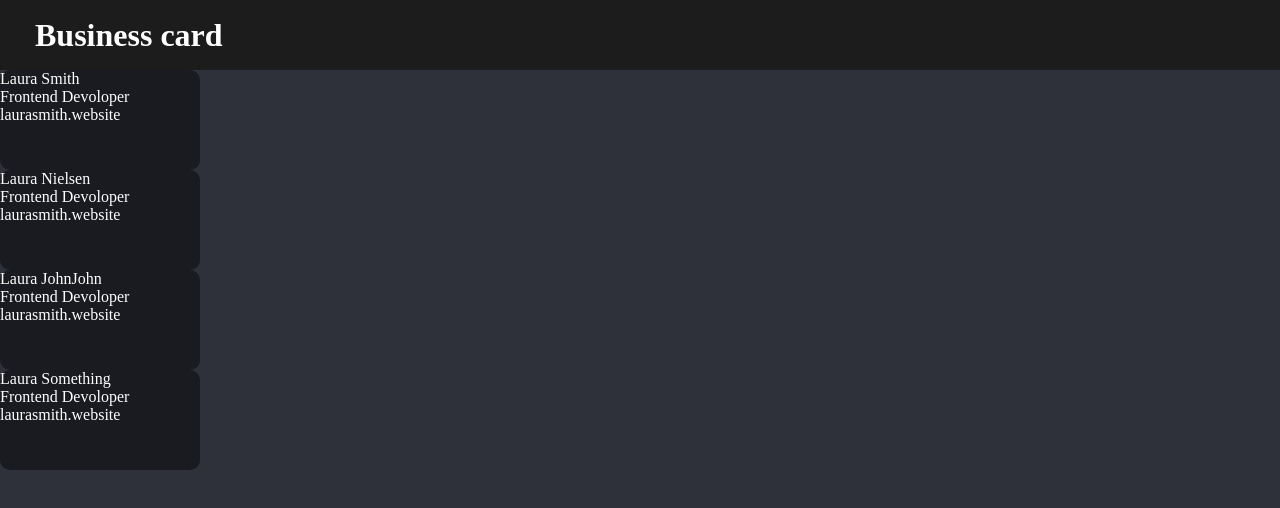
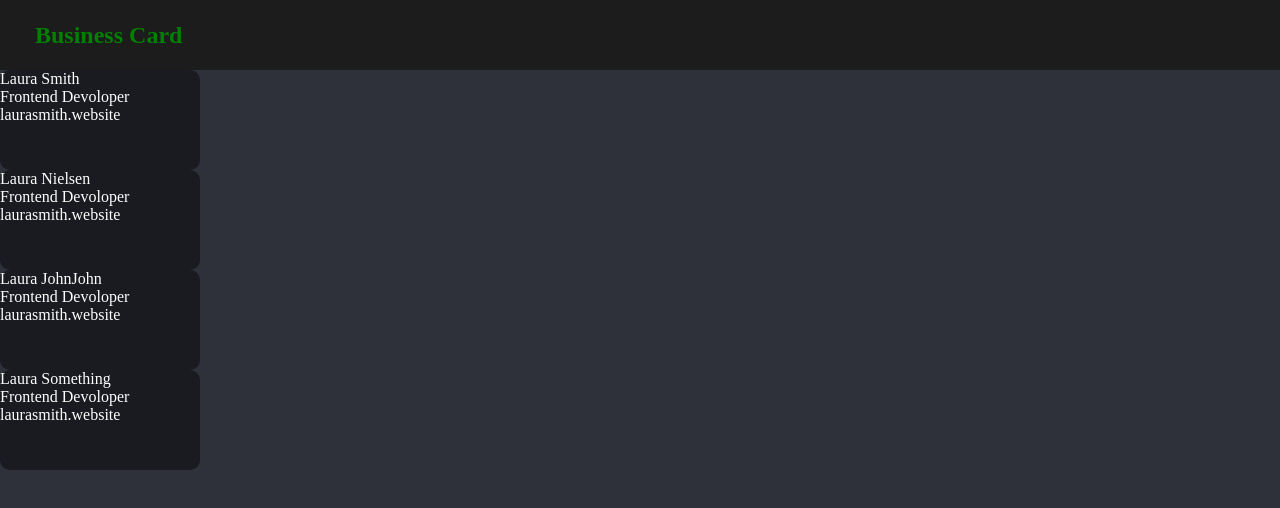
Before and after one commit to cph-mtnl/web-1-business-card, a React (Vite) app: page / in a window 1280 px wide. Shown: the top 508 px of the page. Built offline with nearby package versions, Linux system fonts and the light colour scheme.

Commit message:
example for dynamic components

```diff
--- /dev/null
+++ b/src/components/BusinessCard.js
@@ -0,0 +1,21 @@
+import styles from "./BusinessCard.module.css";
+
+/*
+ props: {
+  name: "laura smith",
+  job: "frontend devloper",
+  website: "somewebsite.com"
+ }
+*/
+
+const BusinessCard = ({ name, job, website }) => {
+  return (
+    <div className={styles.card}>
+      <p>{name}</p>
+      <p>{job}</p>
+      <p>{website}</p>
+    </div>
+  );
+};
+
+export default BusinessCard;
--- a/src/components/BusinessCard.jsx
+++ /dev/null
@@ -1,21 +0,0 @@
-import styles from "./BusinessCard.module.css";
-
-/*
- props: {
-  name: "laura smith",
-  job: "frontend devloper",
-  website: "somewebsite.com"
- }
-*/
-
-const BusinessCard = ({name, job, website}) => {
-  return (
-   <div className={styles.card}>
-    <p>{name}</p>
-    <p>{job}</p>
-    <p>{website}</p>
-   </div>
-  );
-}
-
-export default BusinessCard;
--- a/src/components/TheHeader.jsx
+++ b/src/components/TheHeader.jsx
@@ -1,9 +1,10 @@
-import styles from "./TheHeader.module.css"
+import styles from "./TheHeader.module.css";
+import HTag from "./example/HTag";
 
 export default function TheHeader() {
   return (
-   <header className={styles.header}>
-    <h1>Business card</h1>
-   </header>
-  )
+    <header className={styles.header}>
+      <HTag hType="h2" hMessage="Business Card" />
+    </header>
+  );
 }
--- a/src/components/TheHeader.module.css
+++ b/src/components/TheHeader.module.css
@@ -1,11 +1,11 @@
 .header {
-    height: 50px;
-    background-color: #1C1C1C;
-    display: flex;
-    align-items: center;
-    padding: 35px;
+  height: 50px;
+  background-color: #1c1c1c;
+  display: flex;
+  align-items: center;
+  padding: 35px;
 }
 
 .header h1 {
-    color: white;
+  color: white;
 }
--- /dev/null
+++ b/src/components/example/HTag.jsx
@@ -0,0 +1,12 @@
+import styles from "./HTag.module.css";
+
+export default function HTag({ hType, hMessage }) {
+  console.log(hType);
+  const CustomHTag = hType;
+
+  return (
+    <CustomHTag className={(styles.hDefault, styles["d" + hType])}>
+      {hMessage}
+    </CustomHTag>
+  );
+}
--- /dev/null
+++ b/src/components/example/HTag.module.css
@@ -0,0 +1,11 @@
+.dh1 {
+  color: red !important;
+}
+
+.dh2 {
+  color: green;
+}
+
+.hDefault {
+  font-size: 50px;
+}
```
